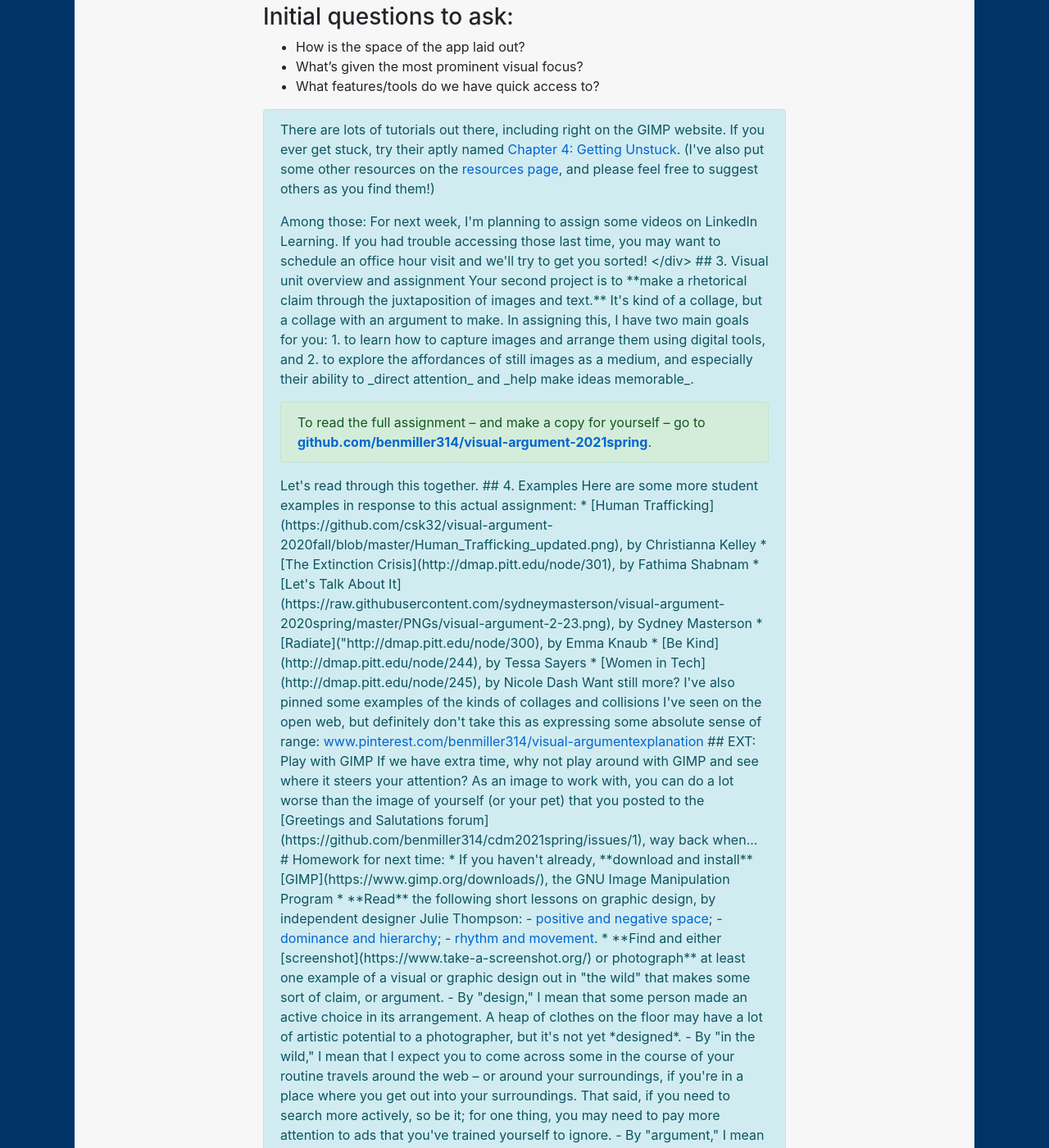
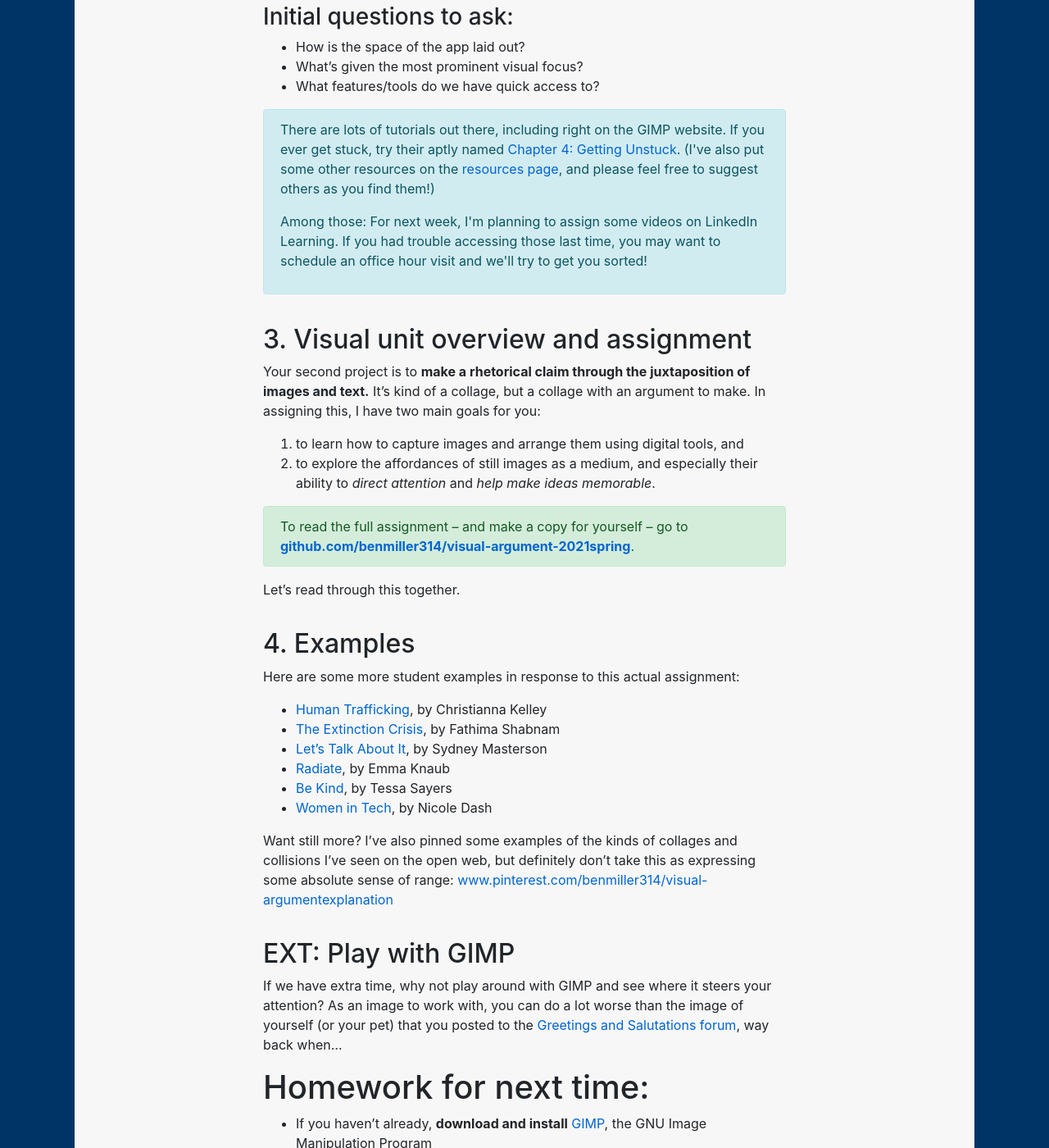
Before and after one commit to benmiller314/cdm2021spring, a Jekyll site: the page built from plans/lesson-09.md, in a window 1280 px wide and 1400 px high, scrolled down 2310 px. Shown: the whole window at 82% size. Built offline with Jekyll 4.4.1, drawn with Linux system fonts in a browser that asks for light colours; our own code applies the rules of GitHub Pages for plain Markdown files; some of the changed text lies outside the part shown.

Commit message:
fix missing </p>

```diff
--- a/plans/lesson-09.md
+++ b/plans/lesson-09.md
@@ -71,7 +71,7 @@ Onscreen, it's a flat image. But if we open it in GIMP...
 <div class="alert alert-info mt-3">
 <p>There are lots of tutorials out there, including right on the GIMP website. If you ever get stuck, try their aptly named <a href="https://docs.gimp.org/2.10/en/gimp-getting-unstuck.html">Chapter 4: Getting Unstuck</a>. (I've also put some other resources on the <a href="{{site.github.url}}/resources">resources page</a>, and please feel free to suggest others as you find them!)</p>
 
-<p>Among those: For next week, I'm planning to assign some videos on LinkedIn Learning. If you had trouble accessing those last time, you may want to schedule an office hour visit and we'll try to get you sorted!
+<p>Among those: For next week, I'm planning to assign some videos on LinkedIn Learning. If you had trouble accessing those last time, you may want to schedule an office hour visit and we'll try to get you sorted!</p>
 </div>
 
 ## 3. Visual unit overview and assignment
```
